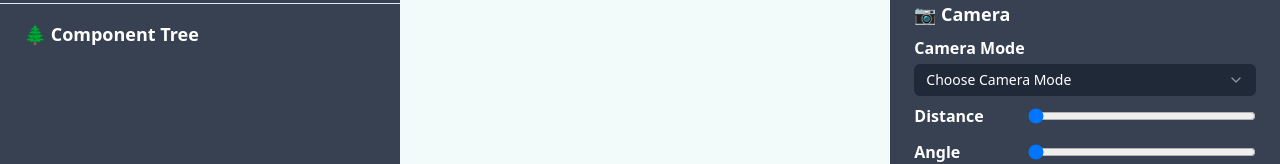
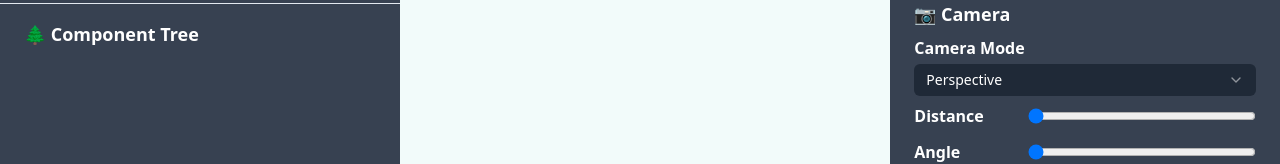
Before and after one commit to mikeleo03/3D-Engine-From-Scratch, a Next.js app: page / in a window 1280 px wide. Shown: the part 345-509 px from the top of the page. Built offline with nearby package versions, Linux system fonts and the light colour scheme.

Commit message:
Update mainpage.tsx

```diff
--- a/pages/mainpage.tsx
+++ b/pages/mainpage.tsx
@@ -570,7 +570,7 @@ export default function Home() {
                     <div className="w-full p-6 py-4">
                         <div className="text-lg font-semibold pb-2">📷 Camera</div>
                         <div className="text-base font-semibold pb-1">Camera Mode</div>
-                        <Select>
+                        <Select value={camera.type}>
                             <SelectTrigger className="w-full h-8 bg-gray-800 border-none">
                                 <SelectValue placeholder="Choose Camera Mode" />
                             </SelectTrigger>
```
